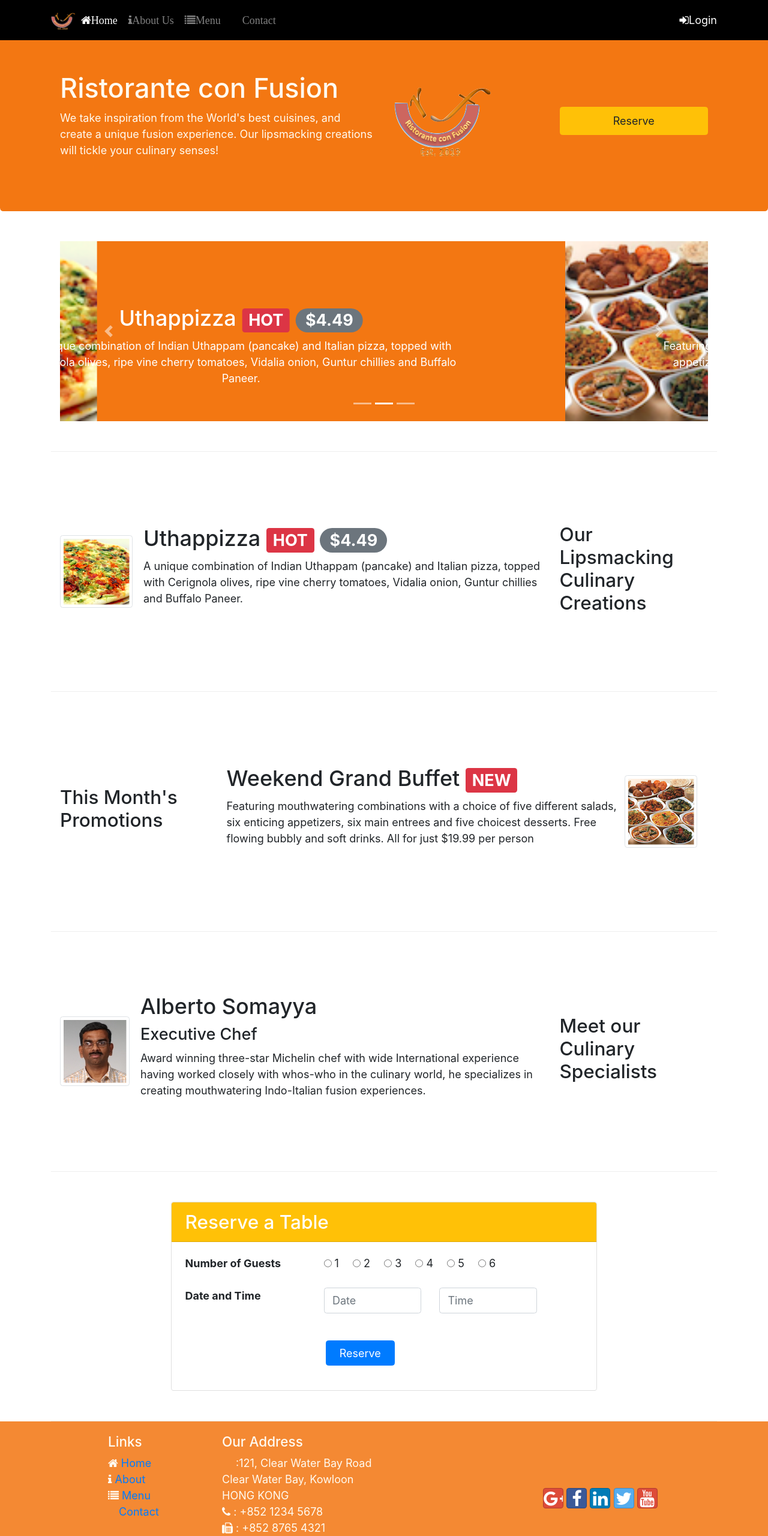
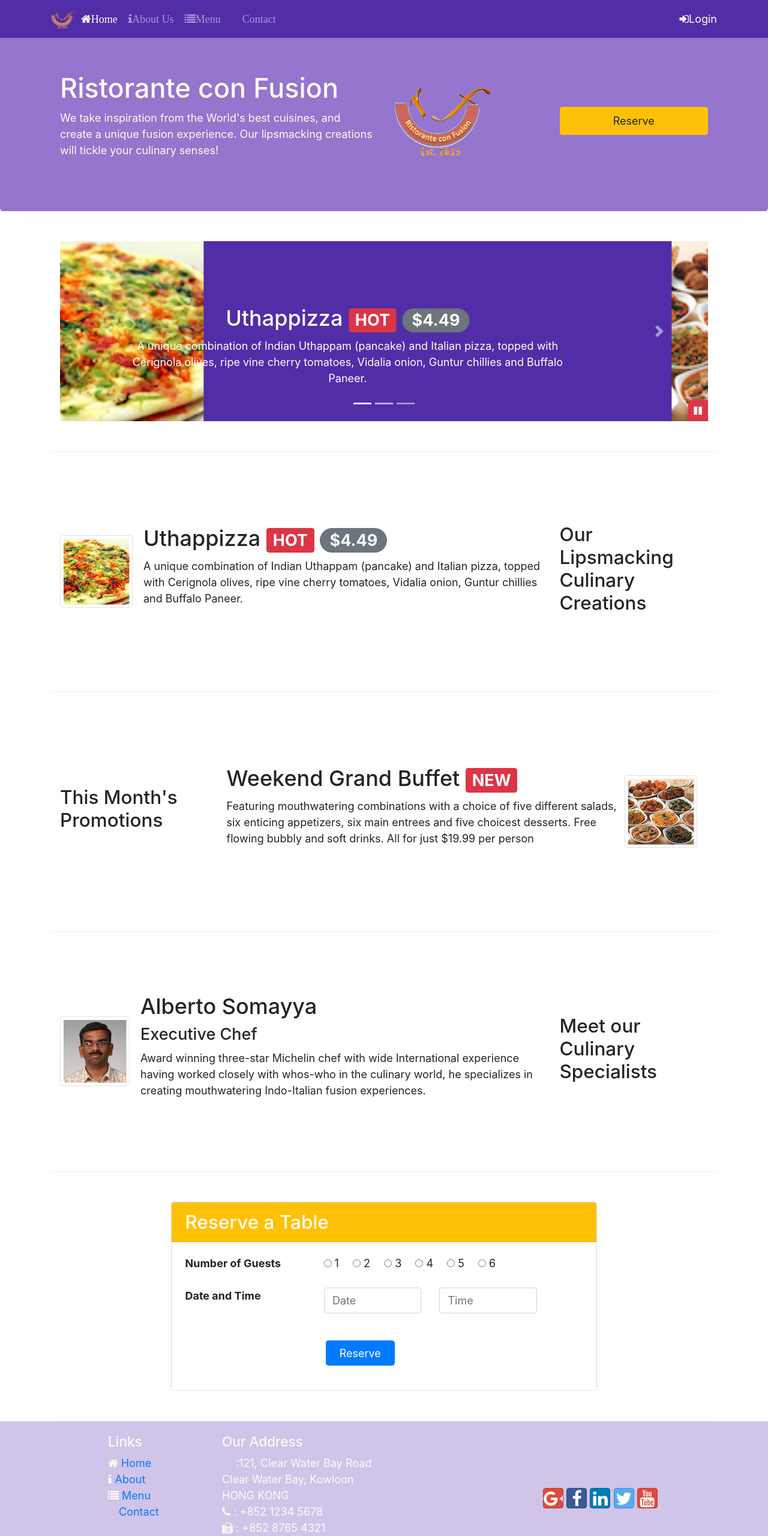
Before and after one commit to qmnguyenw/conFusion, a website: page index.html in a window 1280 px wide. Shown: the top 2560 px of the page at 60% size. Drawn offline with nearby package versions, Linux system fonts and the light colour scheme.

Commit message:
LESS CSS Preprocessor

```diff
--- /dev/null
+++ b/css/styles-less.css
@@ -0,0 +1,61 @@
+.row-header {
+  margin: 0px auto;
+  padding: 0px 0px;
+}
+.row-content {
+  margin: 0px auto;
+  padding: 50px 0px;
+  border-bottom: 1px ridge;
+  min-height: 400px;
+}
+.footer {
+  background-color: #D1C4E9;
+  color: floralwhite;
+  margin: 0px auto;
+  padding: 20px 0px;
+}
+.jumbotron {
+  margin: 0px auto;
+  padding: 70px 30px;
+  background: #9575CD;
+  color: floralwhite;
+}
+.address {
+  font-size: 80%;
+  margin: 0px;
+  color: #0f0f0f;
+}
+* {
+  font-size: 18px;
+}
+body {
+  padding: 50px 0px 0px 0px;
+  z-index: 0;
+}
+.navbar-dark {
+  background-color: #512DA8;
+}
+.tab-content {
+  border-left: 1px solid #ddd;
+  border-right: 1px solid #ddd;
+  border-bottom: 1px solid #ddd;
+  padding: 10px;
+}
+.carousel {
+  background: #512DA8;
+}
+.carousel .carousel-item {
+  height: 300px;
+}
+.carousel .carousel-item img {
+  position: absolute;
+  top: 0;
+  left: 0;
+  min-height: 300px;
+}
+#carouselButton {
+  right: 0px;
+  position: absolute;
+  bottom: 0px;
+  z-index: 1px;
+}
--- a/css/styles.css
+++ b/css/styles-old.css
@@ -73,3 +73,10 @@ body {
     left: 0;
     min-height: 300px;
 }
+
+#carouselButton {
+    right:0px;
+    position: absolute;
+    bottom: 0px;
+    z-index: 1;
+}
--- /dev/null
+++ b/css/styles.less
@@ -0,0 +1,82 @@
+@lt-gray: #ddd;
+@background-dark: #512DA8;
+@background-light: #9575CD;
+@background-pale: #D1C4E9;
+
+//Height variables
+@carousel-item-height : 300px;
+
+.zero-margin (@pad-up-dn: 0px, @pad-left-right: 0px) {
+	margin: 0px auto;
+	padding: @pad-up-dn @pad-left-right;
+}
+
+.row-header {
+	.zero-margin();
+}
+
+.row-content {
+	.zero-margin(50px, 0px);
+	border-bottom: 1px ridge;
+	min-height: 400px;
+}
+
+.footer{
+    background-color: @background-pale;
+    color: floralwhite;
+    .zero-margin(20px, 0px);
+}
+
+.jumbotron {
+    .zero-margin(70px,30px);
+    background: @background-light;
+    color:floralwhite;
+}
+
+.address{
+    font-size:80%;
+    margin:0px;
+    color:#0f0f0f;
+}
+
+*{
+    font-size: 18px;
+}
+
+body{
+    padding:50px 0px 0px 0px;
+    z-index:0;
+}
+
+.navbar-dark {
+     background-color: @background-dark;
+}
+
+.tab-content {
+    border-left: 1px solid @lt-gray;
+    border-right: 1px solid @lt-gray;
+    border-bottom: 1px solid @lt-gray;
+    padding: 10px;
+}
+
+.carousel {
+	background: @background-dark;
+
+	.carousel-item {
+		height: @carousel-item-height;
+
+		img {
+			position: absolute;
+			top: 0;
+			left: 0;
+			min-height: 300px;
+		}
+	}
+}
+
+#carouselButton {
+	right: 0px;
+	position: absolute;
+	bottom: 0px;
+	z-index: 1px;
+}
--- a/index.html
+++ b/index.html
@@ -10,13 +10,17 @@
     <meta http-equiv="x-ua-compatible" content="ie=edge">
 
     <!-- Bootstrap CSS -->
-    <link rel="stylesheet" type="text/css" href="node_modules/bootstrap/dist/css/bootstrap.min.css">
+    <link rel="stylesheet" href="https://stackpath.bootstrapcdn.com/bootstrap/4.3.1/css/bootstrap.min.css" integrity="sha384-ggOyR0iXCbMQv3Xipma34MD+dH/1fQ784/j6cY/iJTQUOhcWr7x9JvoRxT2MZw1T" crossorigin="anonymous">
+    <!-- <link rel="stylesheet" type="text/css" href="node_modules/bootstrap/dist/css/bootstrap.min.css"> -->
     <link rel="stylesheet" type="text/css" href="node_modules/bootstrap-social/bootstrap-social.css">
+
     <!-- Font Awesome -->
     <link rel="stylesheet" type="text/css" href="node_modules/font-awesome/css/font-awesome.min.css">
 
     <!-- CSS bonus -->
-    <link rel="stylesheet" type="text/css" href="css/styles.css">
+    <!-- <link rel="stylesheet" type="text/css" href="css/styles.css"> -->
+    <link rel="stylesheet" type="text/css" href="css/styles-less.css">
+    <!-- <link rel="stylesheet" type="text/css" href="css/styles-old.css"> -->
 
 </head>
 
@@ -205,6 +209,18 @@
                         <a class="carousel-control-next" href="#mycarousel" role="button" data-slide="next">
                             <span class="carousel-control-next-icon"></span>
                         </a>
+                        <!-- 2 button to pause or play carousel -->
+                        <!-- <div class="btn-group" id="carouselButton">
+                            <button class="btn btn-danger btn-sm" id="carousel-pause">
+                                    <span class="fa fa-pause"></span>
+                            </button>
+                            <button class="btn btn-danger btn-sm" id="carousel-play">
+                                    <span class="fa fa-play"></span>
+                            </button>
+                        </div> -->
+                        <button class="btn btn-danger btn-sm" id="carouselButton">
+                            <span class="fa fa-pause"></span>
+                        </button>
                     </div>
                 </div>
             </div>
@@ -341,15 +357,50 @@
         </div>
     </footer>
     <!-- jQuery first, the Popper.js, then Bootstrap JS. -->
-    <script src="node_modules/jquery/dist/jquery.slim.min.js"></script>
-    <script src="node_modules/popper.js/dist/popper.min.js"></script>
-    <script src="node_modules/bootstrap/dist/js/bootstrap.min.js"></script>
-<!--     <script>
+    <!-- <script src="node_modules/jquery/dist/jquery.slim.min.js"></script>
+    <script src="node_modules/popper.js/dist/popper.js"></script>
+    <script src="node_modules/bootstrap/dist/js/bootstrap.min.js"></script> -->
+
+    <script src="https://code.jquery.com/jquery-3.3.1.slim.min.js" integrity="sha384-q8i/X+965DzO0rT7abK41JStQIAqVgRVzpbzo5smXKp4YfRvH+8abtTE1Pi6jizo" crossorigin="anonymous"></script>
+    <script src="https://cdnjs.cloudflare.com/ajax/libs/popper.js/1.14.7/umd/popper.min.js" integrity="sha384-UO2eT0CpHqdSJQ6hJty5KVphtPhzWj9WO1clHTMGa3JDZwrnQq4sF86dIHNDz0W1" crossorigin="anonymous"></script>
+    <script src="https://stackpath.bootstrapcdn.com/bootstrap/4.3.1/js/bootstrap.min.js" integrity="sha384-JjSmVgyd0p3pXB1rRibZUAYoIIy6OrQ6VrjIEaFf/nJGzIxFDsf4x0xIM+B07jRM" crossorigin="anonymous"></script>
+    <!--<script>
         $(document).ready(function(){
             $('[data-toggle="tooltip"]').tooltip();
         });
     </script> -->
+    <script>
+        //script to set time, play and pause carousel with 2 distinct button
+        // $(document).ready(function(){
+        //     $("#mycarousel").carousel( {
+        //         interval: 5
+        //     });
+        //     $("#carousel-pause").click(function(){
+        //         $("#mycarousel").carousel('pause');
+        //     });
+        //     $("#carousel-play").click(function(){
+        //         $("#mycarousel").carousel('cycle');
+        //     });
+        // });
 
+        //script to set time, play and pause carousel with only one button
+        $(document).ready(function(){
+            $("#mycarousel").carousel( {
+                interval: 5
+            });
+            $("#carouselButton").click(function(){
+                if ($("#carouselButton").children("span").hasClass('fa-pause')) {
+                    $("#mycarousel").carousel('pause');
+                    $("#carouselButton").children("span").removeClass('fa-pause');
+                    $("#carouselButton").children("span").addClass('fa-play');
+                } else {
+                    $("#mycarousel").carousel('cycle');
+                    $("#carouselButton").children("span").removeClass('fa-play');
+                    $("#carouselButton").children("span").addClass('fa-pause');
+                }
+            });
+        });
+    </script>
 </body>
 
 </html>
```
